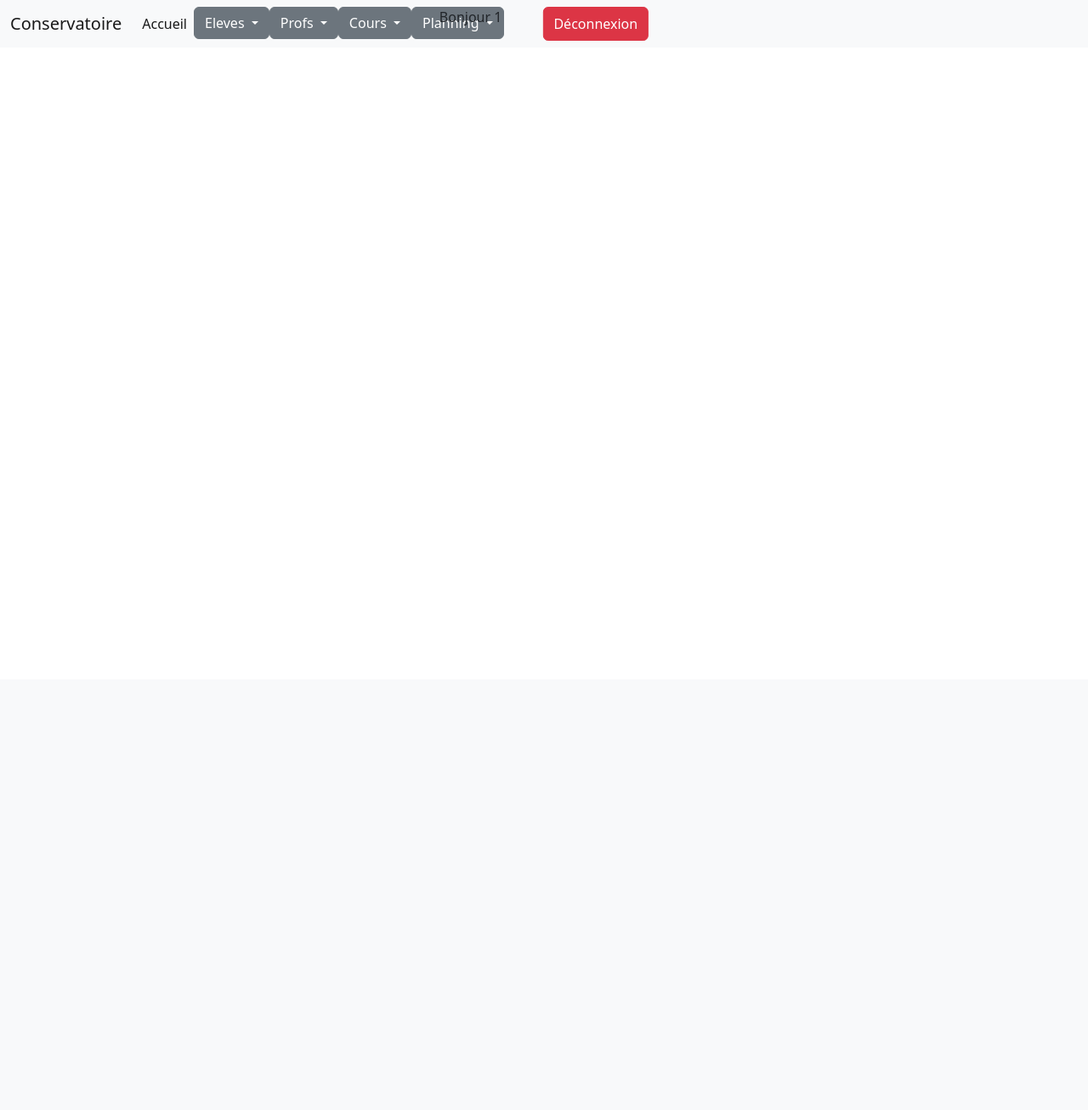
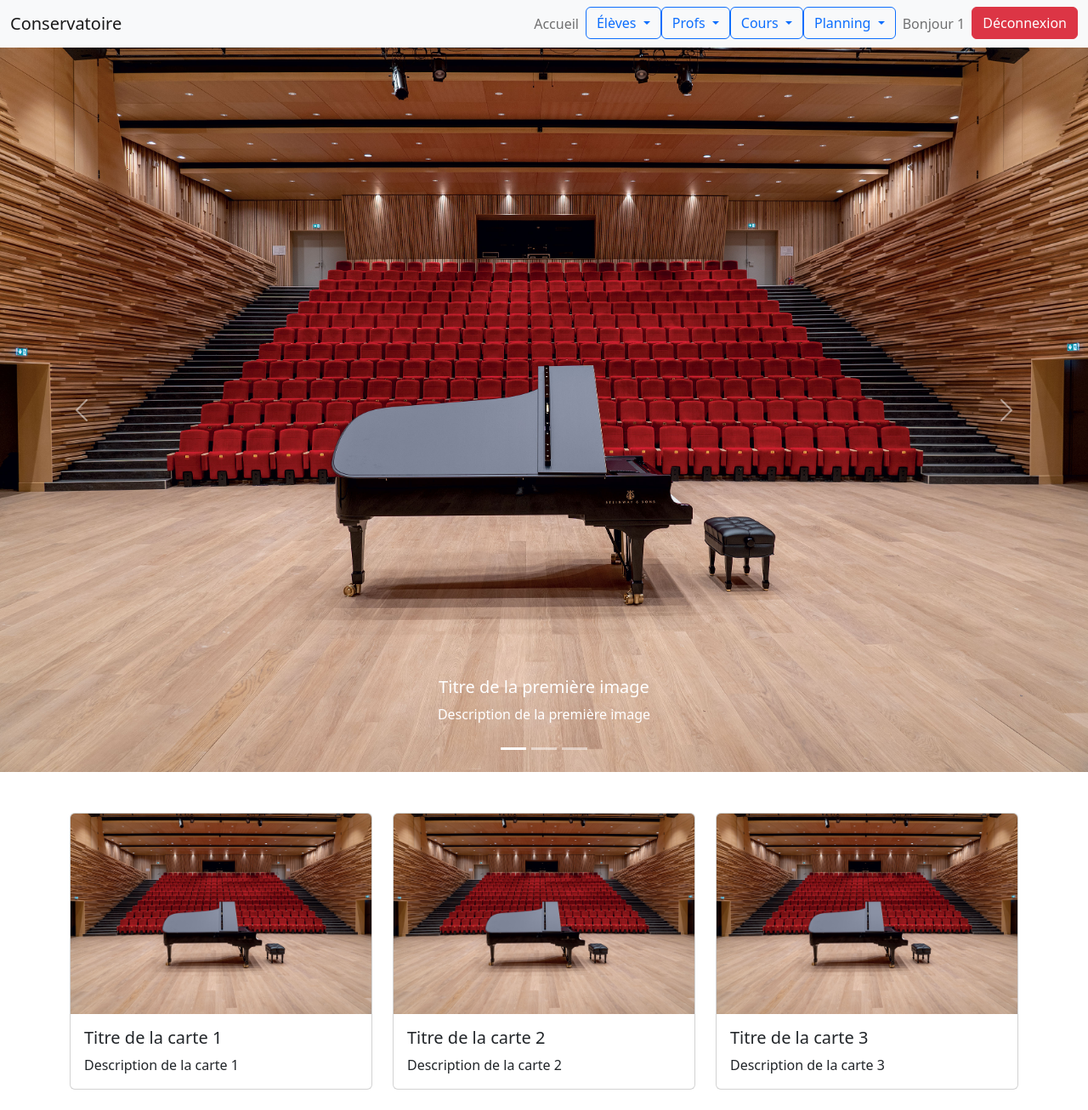
Before and after one commit to MicleaChristian/ConservatoirePHP, a PHP site: page /index.php?uc=accueil in a window 1280 px wide. Shown: the whole page at 85% size. Before the commit the page ends 48 px from the top, so only its background shows below. Run offline with PHP 8.4, Linux system fonts and the light colour scheme; the visitor is signed in with stand-in values (Sample User, id 1).

Commit message:
accueil et header modif

```diff
--- a/Controleurs/controleurCours.php
+++ b/Controleurs/controleurCours.php
@@ -39,7 +39,7 @@ switch ($action) {
         break;
 
     case "editer_form":
-        $id = $_GET["id"];
+        $id = $_GET["idseance"];
         $seance = Seance::getByNumseance($id);
         if ($seance) {
             include "vues/editercours.php";
--- a/Vues/accueil.php
+++ b/Vues/accueil.php
@@ -1,27 +1,96 @@
 <?php
-require_once 'Modeles/monPdo.php'; // replace with the path to your MonPdo.php file
-
+require_once 'Modeles/monPdo.php'; // Remplacez par le chemin vers votre fichier MonPdo.php
 
 MonPdo::checkSessionAndRedirect();
 ?>
 <!DOCTYPE html>
-<html lang="en">
-
-
+<html lang="fr">
 
 <head>
     <meta charset="UTF-8">
     <meta http-equiv="X-UA-Compatible" content="IE=edge">
     <meta name="viewport" content="width=device-width, initial-scale=1.0">
     <title>Conservatoire</title>
-    <script defer src='https://cdn.jsdelivr.net/npm/bootstrap@5.2.0/dist/js/bootstrap.bundle.min.js'></script>
-    <link rel='stylesheet' href='https://cdn.jsdelivr.net/npm/bootstrap@5.2.0/dist/css/bootstrap.min.css'>
+    <script defer src="https://cdn.jsdelivr.net/npm/bootstrap@5.2.0/dist/js/bootstrap.bundle.min.js"></script>
+    <link rel="stylesheet" href="https://cdn.jsdelivr.net/npm/bootstrap@5.2.0/dist/css/bootstrap.min.css">
     <link href="style.css" rel="stylesheet">
 </head>
 
 <body>
-<?php include("header/header.php") ?>
+    <?php include("header/header.php") ?>
 
+    <div id="carouselExampleIndicators" class="carousel slide" data-bs-ride="carousel">
+        <ol class="carousel-indicators">
+            <li data-bs-target="#carouselExampleIndicators" data-bs-slide-to="0" class="active"></li>
+            <li data-bs-target="#carouselExampleIndicators" data-bs-slide-to="1"></li>
+            <li data-bs-target="#carouselExampleIndicators" data-bs-slide-to="2"></li>
+        </ol>
+        <div class="carousel-inner">
+            <div class="carousel-item active">
+                <img src="images/conservatoire.jpg" class="d-block w-100" alt="Slide 1">
+                <div class="carousel-caption d-none d-md-block">
+                    <h5>Titre de la première image</h5>
+                    <p>Description de la première image</p>
+                </div>
+            </div>
+            <div class="carousel-item">
+                <img src="images/conservatoire.jpg" class="d-block w-100" alt="Slide 2">
+                <div class="carousel-caption d-none d-md-block">
+                    <h5>Titre de la deuxième image</h5>
+                    <p>Description de la deuxième image</p>
+                </div>
+            </div>
+            <div class="carousel-item">
+                <img src="images/conservatoire.jpg" class="d-block w-100" alt="Slide 3">
+                <div class="carousel-caption d-none d-md-block">
+                    <h5>Titre de la troisième image</h5>
+                    <p>Description de la troisième image</p>
+                </div>
+            </div>
+        </div>
+        <a class="carousel-control-prev" href="#carouselExampleIndicators" role="button" data-bs-slide="prev">
+            <span class="carousel-control-prev-icon" aria-hidden="true"></span>
+            <span class="visually-hidden">Précédent</span>
+        </a>
+        <a class="carousel-control-next" href="#carouselExampleIndicators" role="button" data-bs-slide="next">
+            <span class="carousel-control-next-icon" aria-hidden="true"></span>
+            <span class="visually-hidden">Suivant</span>
+        </a>
+    </div>
+
+    <div class="container mt-5">
+        <div class="row">
+            <div class="col-md-4 mb-4">
+                <div class="card">
+                    <img src="images/conservatoire.jpg" class="card-img-top" alt="Image 1">
+                    <div class="card-body">
+                        <h5 class="card-title">Titre de la carte 1</h5>
+                        <p class="card-text">Description de la carte 1</p>
+                    </div>
+                </div>
+            </div>
+            <div class="col-md-4 mb-4">
+                <div class="card">
+                    <img src="images/conservatoire.jpg" class="card-img-top" alt="Image 2">
+                    <div class="card-body">
+                        <h5 class="card-title">Titre de la carte 2</h5>
+                        <p class="card-text">Description de la carte 2</p>
+                    </div>
+                </div>
+            </div>
+            <div class="col-md-4 mb-4">
+                <div class="card">
+                    <img src="images/conservatoire.jpg" class="card-img-top" alt="Image 3">
+                    <div class="card-body">
+                        <h5 class="card-title">Titre de la carte 3</h5>
+                        <p class="card-text">Description de la carte 3</p>
+                    </div>
+                </div>
+            </div>
+        </div>
+    </div>
+
+    <script src="https://cdn.jsdelivr.net/npm/bootstrap@5.2.0/dist/js/bootstrap.min.js"></script>
 </body>
 
 </html>
--- a/header/header.php
+++ b/header/header.php
@@ -5,15 +5,15 @@
             aria-controls="navbarNavAltMarkup" aria-expanded="false" aria-label="Toggle navigation">
             <span class="navbar-toggler-icon"></span>
         </button>
-        <div class="collapse navbar-collapse" id="navbarNavAltMarkup">
+        <div class="collapse navbar-collapse justify-content-end" id="navbarNavAltMarkup">
             <div class="navbar-nav">
-                <a class="nav-link active" aria-current="page" href="index.php?uc=accueil">Accueil</a>
+                <a class="nav-link" href="index.php?uc=accueil">Accueil</a>
                 <div class="dropdown">
-                    <button class="btn btn-secondary dropdown-toggle" type="button" data-bs-toggle="dropdown"
+                    <button class="btn btn-outline-primary dropdown-toggle" type="button" data-bs-toggle="dropdown"
                         aria-expanded="false">
-                        Eleves
+                        Élèves
                     </button>
-                    <ul class="dropdown-menu">
+                    <ul class="dropdown-menu animated fadeIn">
                         <li><a class="dropdown-item" href="index.php?uc=personne&action=liste">Afficher les élèves</a>
                         </li>
                         <li><a class="dropdown-item" href="index.php?uc=personne&action=ajout_form">Ajouter un élève</a>
@@ -21,11 +21,11 @@
                     </ul>
                 </div>
                 <div class="dropdown">
-                    <button class="btn btn-secondary dropdown-toggle" type="button" data-bs-toggle="dropdown"
+                    <button class="btn btn-outline-primary dropdown-toggle" type="button" data-bs-toggle="dropdown"
                         aria-expanded="false">
                         Profs
                     </button>
-                    <ul class="dropdown-menu">
+                    <ul class="dropdown-menu animated fadeIn">
                         <li><a class="dropdown-item" href="index.php?uc=personne&action=listeprof">Afficher les
                                 profs</a></li>
                         <li><a class="dropdown-item" href="index.php?uc=personne&action=ajoutprof_form">Ajouter un
@@ -33,29 +33,31 @@
                     </ul>
                 </div>
                 <div class="dropdown">
-                    <button class="btn btn-secondary dropdown-toggle" type="button" data-bs-toggle="dropdown"
+                    <button class="btn btn-outline-primary dropdown-toggle" type="button" data-bs-toggle="dropdown"
                         aria-expanded="false">
                         Cours
                     </button>
-                    <ul class="dropdown-menu">
-                        <li><a class="nav-link" href="index.php?uc=cours&action=liste">Nos cours</a></li>
-                        <li><a class="nav-link" href="index.php?uc=cours&action=ajout_form">Ajouter un cours</a></li>
+                    <ul class="dropdown-menu animated fadeIn">
+                        <li><a class="dropdown-item" href="index.php?uc=cours&action=liste">Nos cours</a></li>
+                        <li><a class="dropdown-item" href="index.php?uc=cours&action=ajout_form">Ajouter un cours</a></li>
                     </ul>
                 </div>
                 <div class="dropdown">
-                    <button class="btn btn-secondary dropdown-toggle" type="button" data-bs-toggle="dropdown"
+                    <button class="btn btn-outline-primary dropdown-toggle" type="button" data-bs-toggle="dropdown"
                         aria-expanded="false">
                         Planning
                     </button>
-                    <ul class="dropdown-menu">
-                        <li><a class="nav-link" href="index.php?uc=planning&action=liste">Afficher le planning</a></li>
-                        <li><a class="nav-link" href="index.php?uc=planning&action=ajout_form">Ajuster planning</a></li>
+                    <ul class="dropdown-menu animated fadeIn">
+                        <li><a class="dropdown-item" href="index.php?uc=planning&action=liste">Afficher le planning</a></li>
+                        <li><a class="dropdown-item" href="index.php?uc=planning&action=ajout_form">Ajuster planning</a></li>
                     </ul>
                 </div>
-                <form class="position-absolute top-50 start-50 translate-middle" action="index.php?uc=logout" method="POST">
+                <form class="form-inline" action="index.php?uc=logout" method="POST">
                     <ul class="navbar-nav">
-                        <li class="d-flex">
-                            <p class="me-5"> Bonjour <?php echo $_SESSION['user_id']; ?></p>
+                        <li class="nav-item">
+                            <span class="nav-link">Bonjour <?php echo $_SESSION['user_id']; ?></span>
+                        </li>
+                        <li class="nav-item">
                             <button type="submit" class="btn btn-danger">Déconnexion</button>
                         </li>
                     </ul>
```
Also changed, not shown: images/conservatoire.jpg (added).
